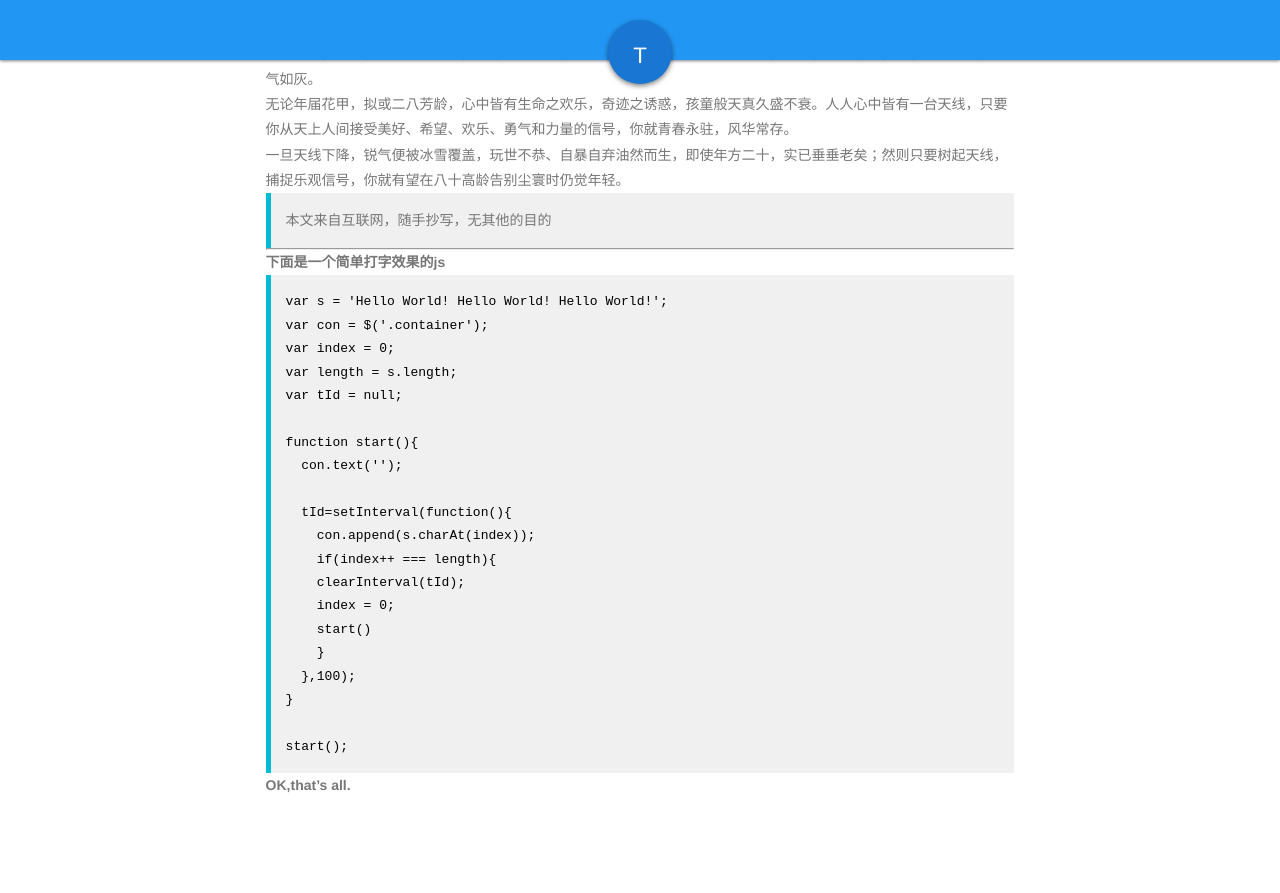
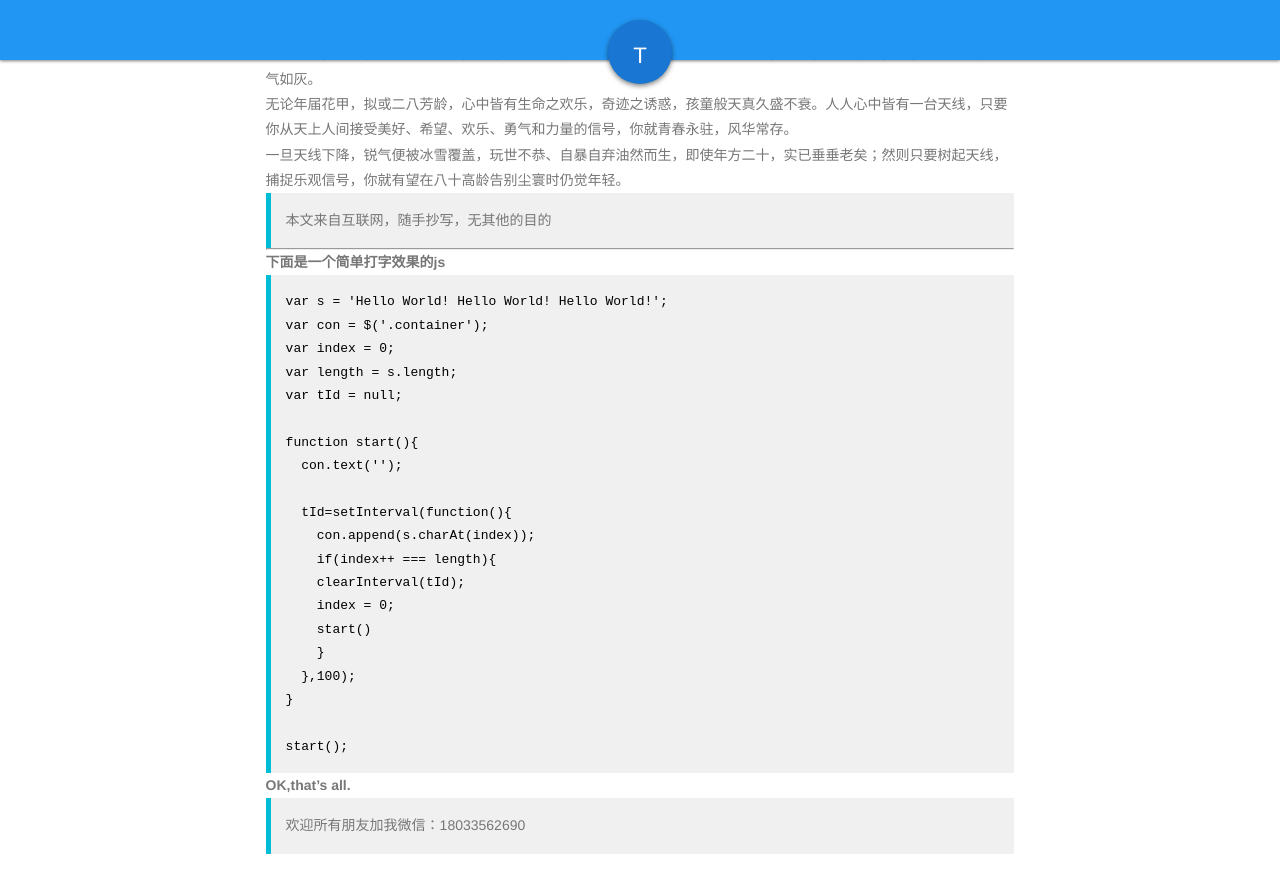
Before and after one commit to yinguolong/newming.github.io, a Jekyll site: the page built from _posts/2016-4-15-Youth.md, in a window 1280 px wide and 900 px high, scrolled down 1173 px. Shown: the top 893 px of the window. Built offline with Jekyll 4.4.1, drawn with Linux system fonts in a browser that asks for light colours; before the commit the page ends 2018 px from its top, so only the background shows below that.

Commit message:
Update 2016-4-15-Youth.md

````diff
--- a/_posts/2016-4-15-Youth.md
+++ b/_posts/2016-4-15-Youth.md
@@ -59,3 +59,7 @@ start();
 ```
 
 **OK,that's all.**
+
+  <blockquote>
+  欢迎所有朋友加我微信：18033562690
+  </blockquote>
````
